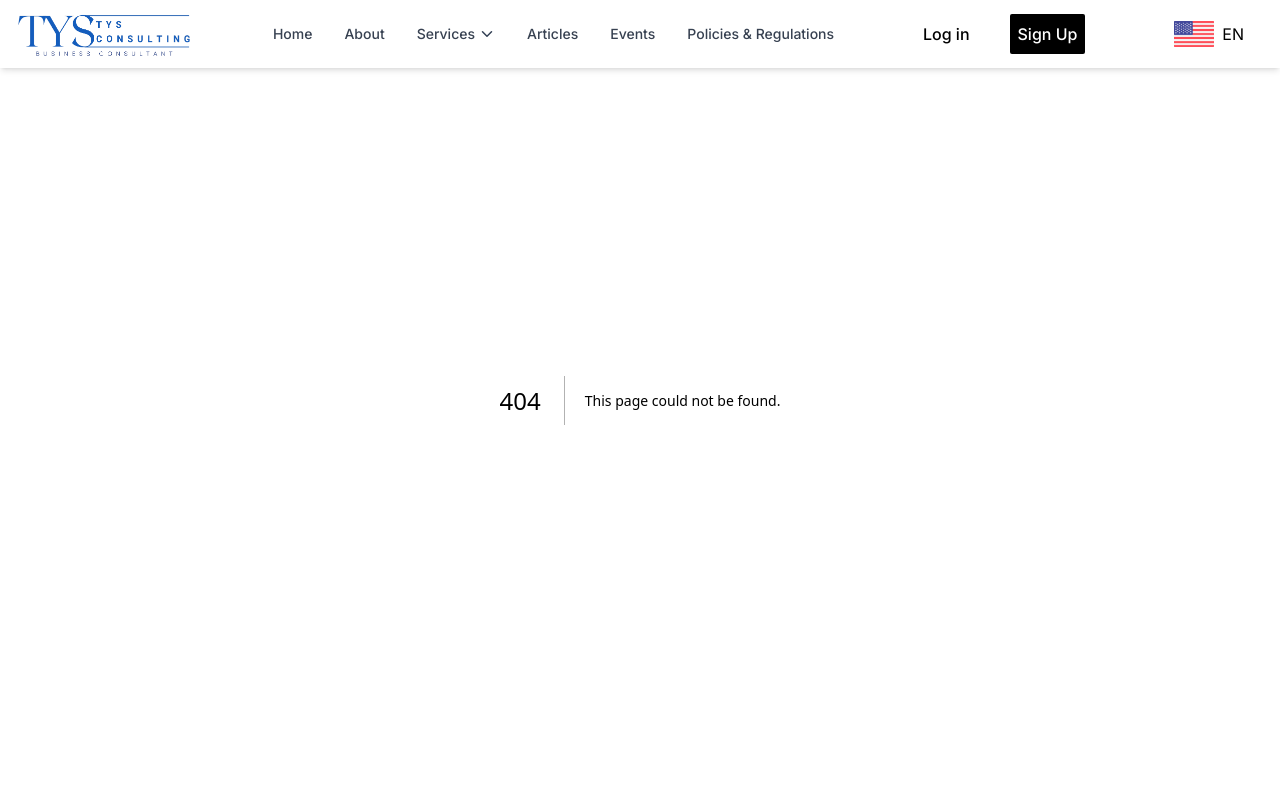
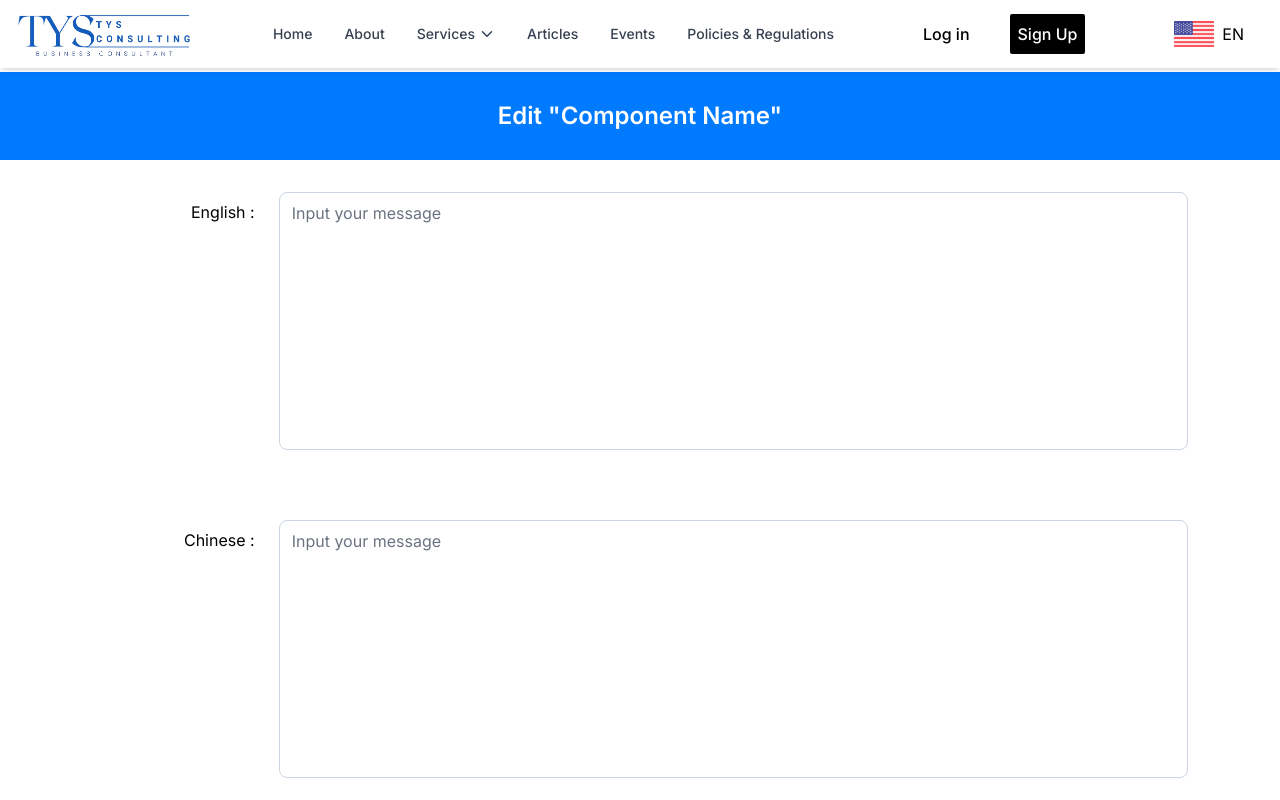
Before and after one commit to fikriymnn/tys-cons, a Next.js app: page /dashboardAdmin/edit in a window 1280 px wide. Before the commit this address had no page. Shown: the top 800 px of the page. Built offline with nearby package versions, Linux system fonts and the light colour scheme.

Commit message:
added edit page

```diff
--- /dev/null
+++ b/src/app/dashboardAdmin/edit/page.jsx
@@ -0,0 +1,56 @@
+import React from "react";
+
+function EditData() {
+  return (
+    <>
+      <div>EditData</div>
+      <div>EditData</div>
+      <div>EditData</div>
+      <div className="flex justify-center items-center text-2xl font-semibold py-7 text-white bg-[#007aff]">
+        <p>Edit "Component Name"</p>
+      </div>
+      {/* <div className="flex px-20">
+        <div className=" w-2/12 text-end text-xl font-medium pe-3">
+          <p>Enter New Content :</p>
+        </div>
+        <div className="w-10/12 "></div>
+      </div> */}
+      <div className=" flex p-5 px-20">
+        <div className=" w-2/12 text-end p-3 py-5">
+          <p>English :</p>
+        </div>
+        <div className=" w-10/12 p-3">
+          <textarea
+            name=""
+            id=""
+            cols="30"
+            rows="10"
+            placeholder="Input your message"
+            color=" bg-transparent"
+            className=" w-full resize-none rounded-lg border-slate-300 "
+            maxLength={1000}
+          ></textarea>
+        </div>
+      </div>
+      <div className=" flex p-5 px-20">
+        <div className=" w-2/12 text-end p-3 py-5">
+          <p>Chinese :</p>
+        </div>
+        <div className=" w-10/12 p-3">
+          <textarea
+            name=""
+            id=""
+            cols="30"
+            rows="10"
+            placeholder="Input your message"
+            color=" bg-transparent"
+            className=" w-full resize-none rounded-lg border-slate-300 "
+            maxLength={1000}
+          ></textarea>
+        </div>
+      </div>
+    </>
+  );
+}
+
+export default EditData;
```
